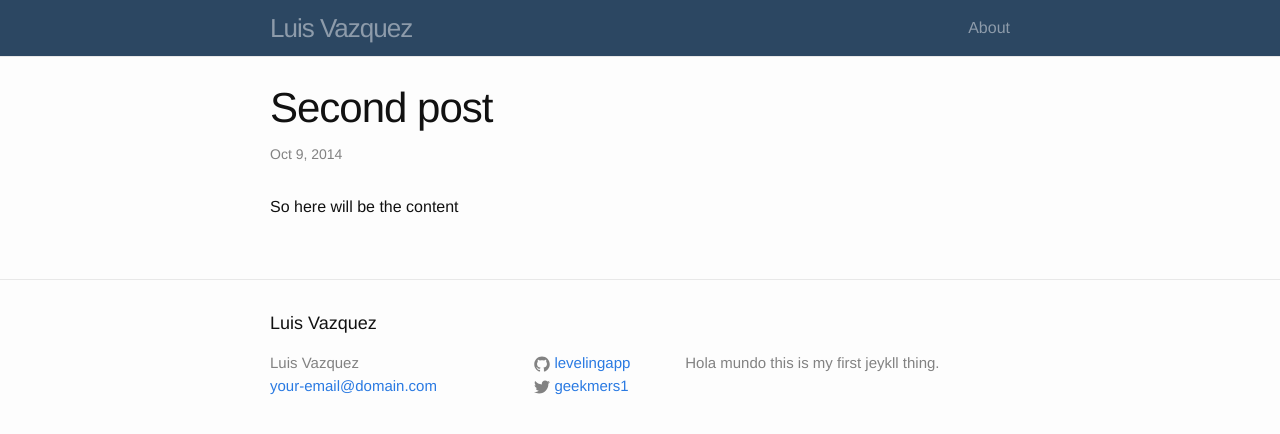
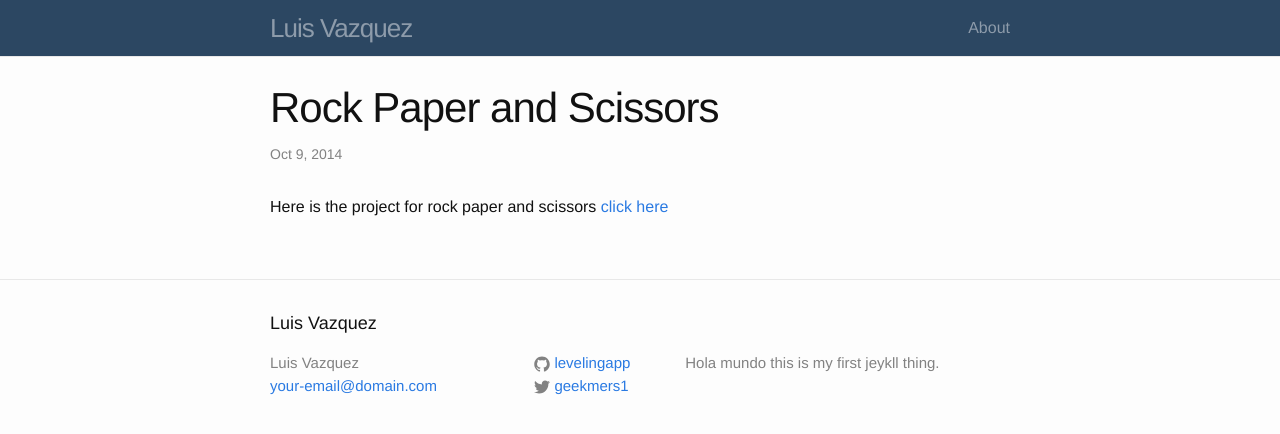
Before and after one commit to levelingapp/levelingapp.github.io, a Jekyll site: the page built from _posts/2014-10-16-second-post.markdown, in a window 1280 px wide. Shown: the top 434 px of the page. Built offline with Jekyll 4.4.1, drawn with Linux system fonts in a browser that asks for light colours.

Commit message:
rock paper and scissors

```diff
--- a/_posts/2014-10-16-second-post.markdown
+++ b/_posts/2014-10-16-second-post.markdown
@@ -1,8 +1,8 @@
 ---
 layout: post
-title:  "Second post"
+title:  "Rock Paper and Scissors"
 date:   2014-10-09 19:26:26
 categories: jekyll update
 ---
 
-So here will be the content
+Here is the project for rock paper and scissors <a href="http://levelingapp.github.io/rock_peper_scissors/">click here</a>
```
